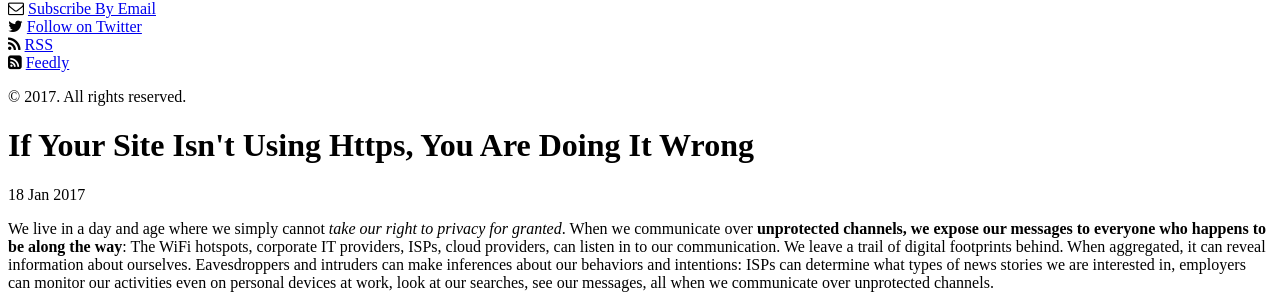
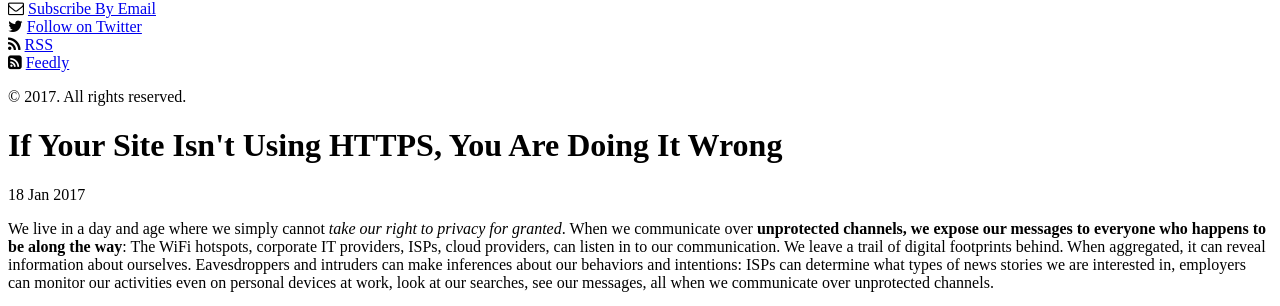
Before and after one commit to talk2viren/umermansoor.github.io, a Jekyll site: the page built from _posts/2017-1-18-if-your-site-isnt-using-https-you-are-doing-it-wrong.md, in a window 1280 px wide. Shown: the part 179-485 px from the top of the page. Built offline with Jekyll 4.4.1, drawn with Linux system fonts in a browser that asks for light colours; nearby versions of some CDN libraries; a script that is not in the unit is left out; comment, search, counter and statistics services are not loaded.

```diff
--- a/_posts/2017-1-18-if-your-site-isnt-using-https-you-are-doing-it-wrong.md
+++ b/_posts/2017-1-18-if-your-site-isnt-using-https-you-are-doing-it-wrong.md
@@ -1,6 +1,6 @@
 ---
 layout: post
-title: If Your Site Isn't Using Https, You Are Doing It Wrong
+title: If Your Site Isn't Using HTTPS, You Are Doing It Wrong
 comments: True
 excerpt_separator: <!--more-->
 ---
```
